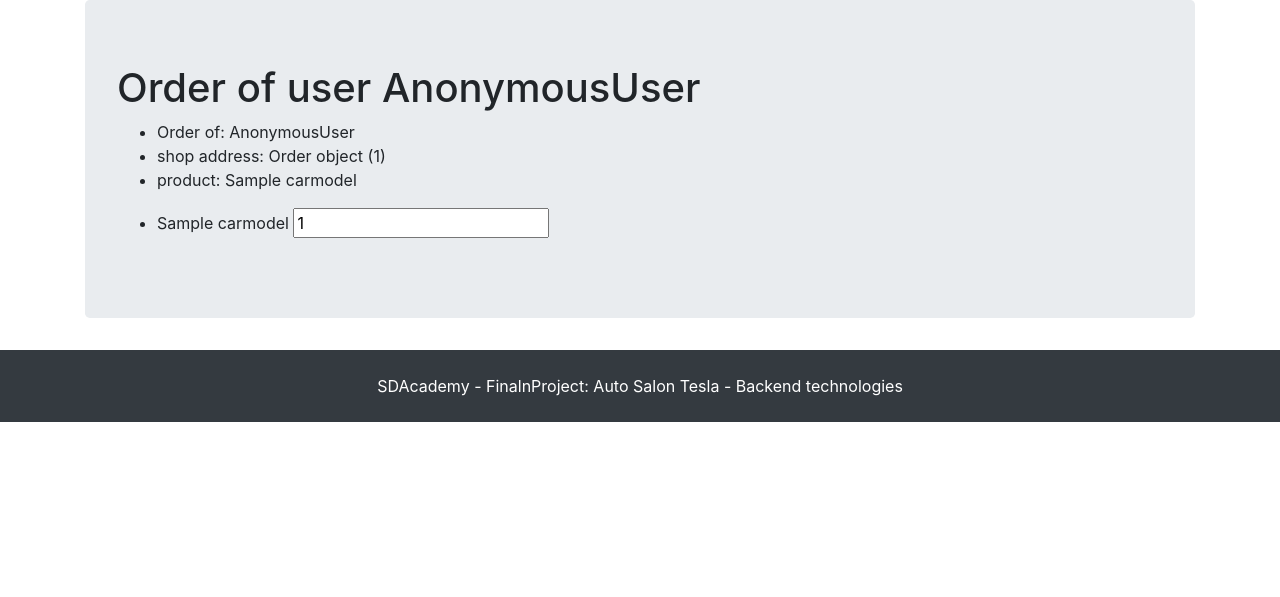
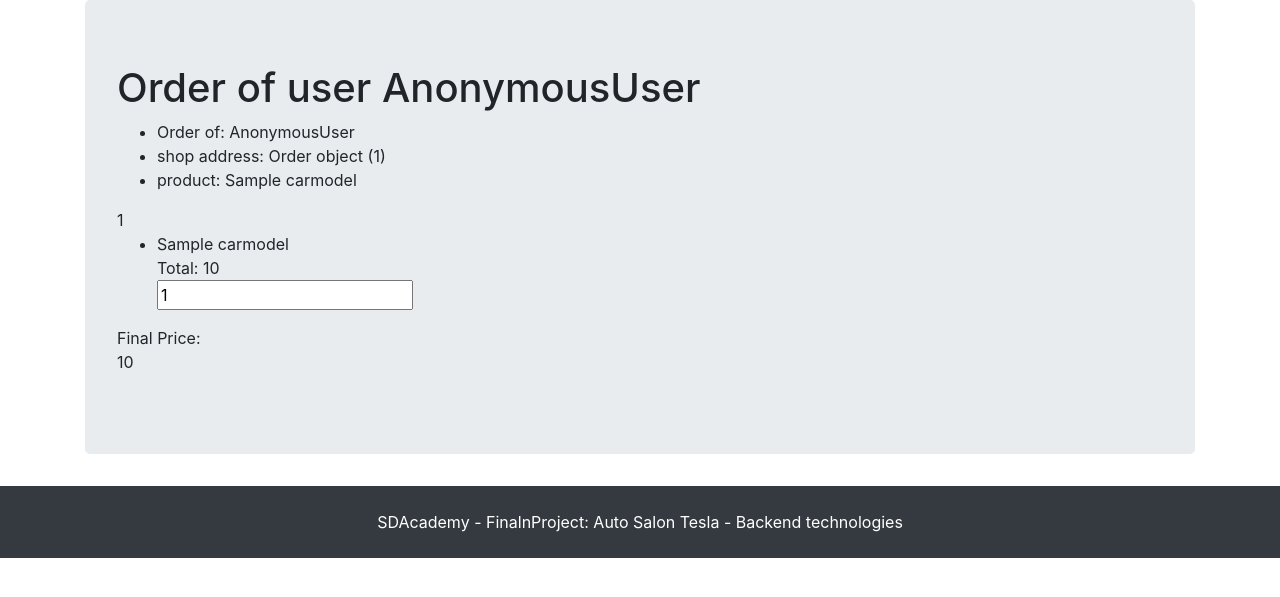
Before and after one commit to BestCeler/AutoSalon_FinalProject, a Django app: page /order/process/1 in a window 1280 px wide. Shown: the part 56-653 px from the top of the page. Run offline with Django 5.2, Linux system fonts and the light colour scheme; tables that the repository leaves empty hold one stand-in row (values such as "Sample post"); some libraries are stand-ins or nearby versions.

Commit message:
working on processing the order

```diff
--- a/TeslaSalon/urls.py
+++ b/TeslaSalon/urls.py
@@ -41,6 +41,8 @@ urlpatterns = [
     path("order/make", OrdersActions.as_view(), name='make_order'),
     path("order/process/<int:pk>", OrderDetailView.as_view(), name='order_process'),
 
+    path("order/process/order/change/<int:pk>/", calculate_price, name='calculate_price'),
+
 
 
 ]
--- a/orders/Templates/order_processing.html
+++ b/orders/Templates/order_processing.html
@@ -14,15 +14,60 @@
   {% endfor %}
 </ul>
 
+<div>{{ order.id }}</div>
+
 <form method="post" action="">
   {% csrf_token %}
   <ul>
     {% for set in line %}
     <li>
       {{ set.product.model.name }}
-      <input type="number" id="quantity" name="quantity" min="0" value="1">
+      <div id="price-{{ forloop.counter }}" >Total: <span class="price_output" >{{ set.price }}</span></div>
+      <input type="number" class="quantity" name="quantity"
+             min="0" value="1"
+             data-product-id="{{ set.product.id }}" data-url="{% url 'order_process' order.id %}" data-output-id="price-{{ forloop.counter }}">
     </li>
     {% endfor %}
   </ul>
+  Final Price: <div id="price_final"> {{ total_price }} </div>
 </form>
+
+<script>
+
+  async function calc_price() {
+    document.querySelectorAll(".quantity").forEach(input => {
+      input.addEventListener("input", async function () {
+        const quantity = this.value;
+        const product = this.dataset.productId;
+        const url = this.dataset.url;
+        const outputSet = this.dataset.outputId;
+        const output = document.getElementById(outputSet).querySelector(".price_output");
+        let finalPrice = 0;
+
+
+        if (quantity === "") return;
+
+        fetch(`order/change/${product}/?quantity=${quantity}`)
+                .then(response => response.json())
+                .then(data => {
+                  output.innerText = data.total
+                })
+                .catch(() => {
+                  output.innerText = "I failed"
+                })
+        await new Promise(resolve => setTimeout(resolve, 100))
+        const finalPriceSpan = document.getElementsByClassName("price_output");
+
+        for (let i = 0; i < finalPriceSpan.length; i++) {
+          finalPrice += Number(finalPriceSpan[i].innerText);
+          console.log(finalPrice)
+        }
+        document.getElementById("price_final").innerText = String(finalPrice);
+      });
+    });
+  };
+  document.getElementById("price_final").addEventListener("DOMContentLoaded", calc_price());
+  document.getElementById("price_final").onload = calc_price();
+  calc_price();
+</script>
 {% endblock %}
--- a/orders/views.py
+++ b/orders/views.py
@@ -1,3 +1,5 @@
+from django.db.models import Sum
+from django.http import JsonResponse
 from django.shortcuts import render
 from django.urls import reverse_lazy
 from django.views import View
@@ -107,5 +109,26 @@ class OrderDetailView(DetailView):
     def get_context_data(self, **kwargs):
         context = super(OrderDetailView, self).get_context_data(**kwargs)
         context["line"] = OrderLine.objects.filter(order=self.object)
+        context["total_price"] = OrderLine.objects.filter(order=self.object).aggregate(s =  Sum("price"))["s"]
 
         return context
+
+
+def calculate_price(request, pk):
+    try:
+        quantity = int(request.GET.get("quantity", 1))
+    except ValueError:
+        quantity = 1
+
+    try:
+        product_ = Car.objects.get(pk=pk)
+        print(product_)
+        car_price_ = product_.price
+        total = int(car_price_ * quantity)
+
+        print(f"Product price: {product_.price}, Total: {total}")
+
+        return JsonResponse({"total": total})
+    except (Car.DoesNotExist, ValueError, TypeError) as e:
+        print(f"error occurred {e}")
+        return JsonResponse({"total": "Error"}, status=400)
```
Also changed, not shown: Readme.md.
